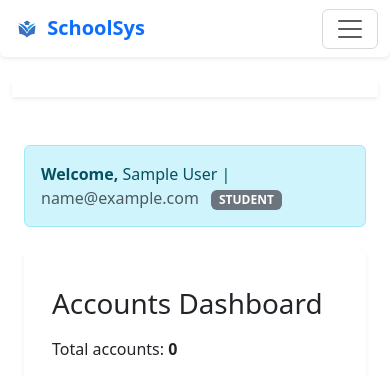
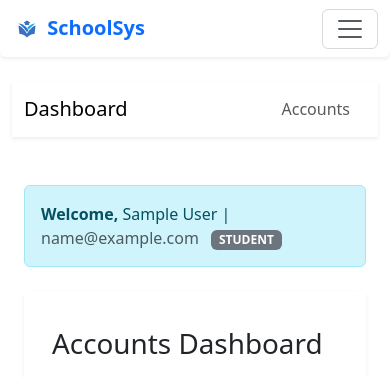
Before and after one commit to Mykhailo-Tr/IT-Turik, a Django app: page /dashboard/accounts/ in a window 390 px wide. Shown: the top 377 px of the page. Run offline with Django 5.2, Linux system fonts and the light colour scheme; the visitor is signed in with stand-in values (Sample User, id 1); data comes from the database, SQL or seed files in the repository; some libraries are stand-ins or nearby versions.

Commit message:
feat: update navbar layout for improved responsiveness

```diff
--- a/school_system/templates/dashboard/navbar.html
+++ b/school_system/templates/dashboard/navbar.html
@@ -1,17 +1,18 @@
-<nav class="navbar navbar-expand-lg shadow-sm mb-4">
-    <div class="collapse navbar-collapse" id="navbarSupportedContent">
-        <ul class="navbar-nav mr-auto">
-            <li class="nav-item active {% if page == 'dashboard_accounts' %}active{% endif %}">
+<nav class="navbar  shadow-sm mb-4">
+    <div class="container-fluid overflow-auto">
+        <a class="navbar-brand me-3" href="{% url 'dashboard' %}">Dashboard</a>
+        <ul class="navbar-nav flex-row flex-nowrap">
+            <li class="nav-item me-3 {% if page == 'dashboard_accounts' %}active{% endif %}">
                 <a class="nav-link" href="{% url 'dashboard_accounts' %}">Accounts</a>
             </li>
             {% if request.user.role == 'teacher' %}
-            <li class="nav-item active {% if page == 'dashboard_subjects' %}active{% endif %}">
-                <a class="nav-link" href="{% url 'dashboard_subjects' %}">Subjects</a>
-            </li>
+                <li class="nav-item me-3 {% if page == 'dashboard_subjects' %}active{% endif %}">
+                    <a class="nav-link" href="{% url 'dashboard_subjects' %}">Subjects</a>
+                </li>
             {% elif request.user.role == 'parent' %}
-            <li class="nav-item active {% if page == 'dashboard_children' %}active{% endif %}">
-                <a class="nav-link" href="{% url 'dashboard_children' %}">Children</a>
-            </li>
+                <li class="nav-item me-3 {% if page == 'dashboard_children' %}active{% endif %}">
+                    <a class="nav-link" href="{% url 'dashboard_children' %}">Children</a>
+                </li>
             {% endif %}
         </ul>
     </div>
```
